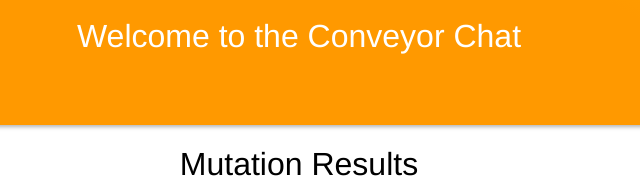
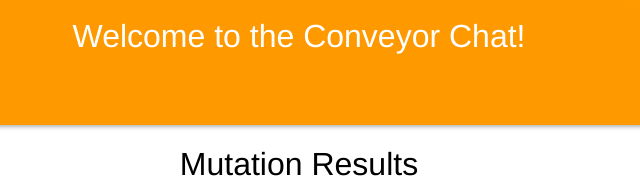
Before and after one commit to rmarkonda/conveyor-chat, a website built with webpack: page index.html in a window 1280 px wide. Shown: the part 355-543 px from the top of the page, 341-981 px from the left. Built offline with nearby package versions, Linux system fonts and the light colour scheme.

Commit message:
Added exclamation!

```diff
--- a/index.html
+++ b/index.html
@@ -27,7 +27,7 @@
             alt="AWS Amplify"
           />
         </div>
-        <h1>Welcome to the Conveyor Chat</h1>
+        <h1>Welcome to the Conveyor Chat!</h1>
       </div>
       <div class="app-body">
         <h1>Mutation Results</h1>
```
